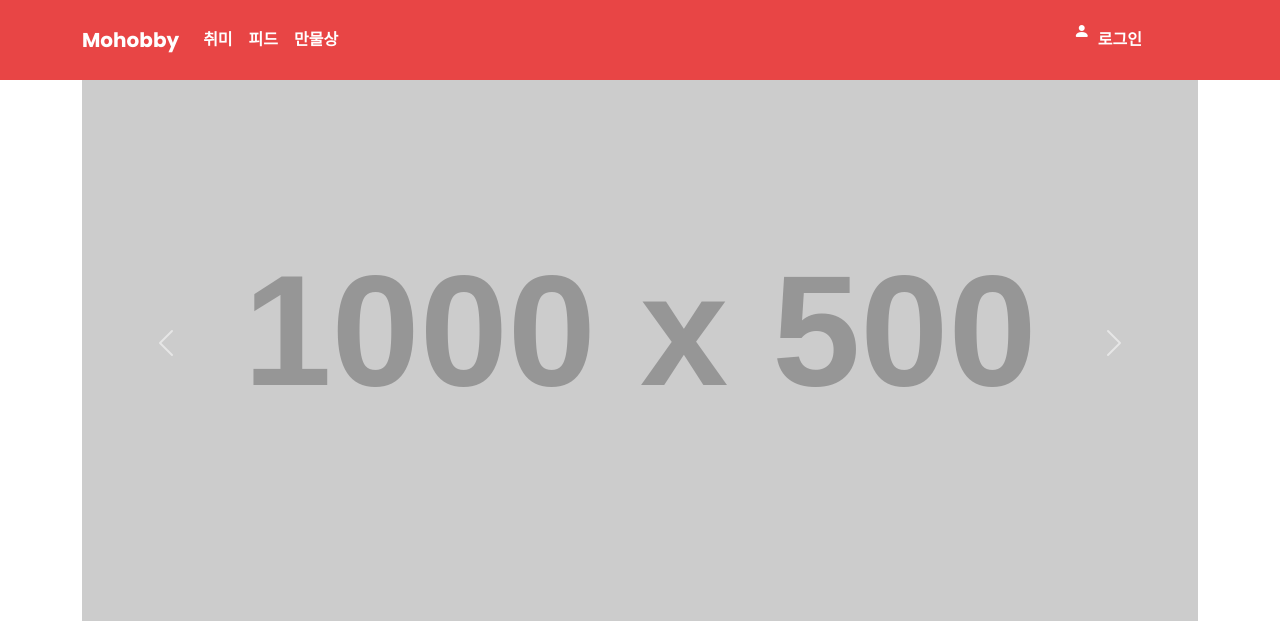
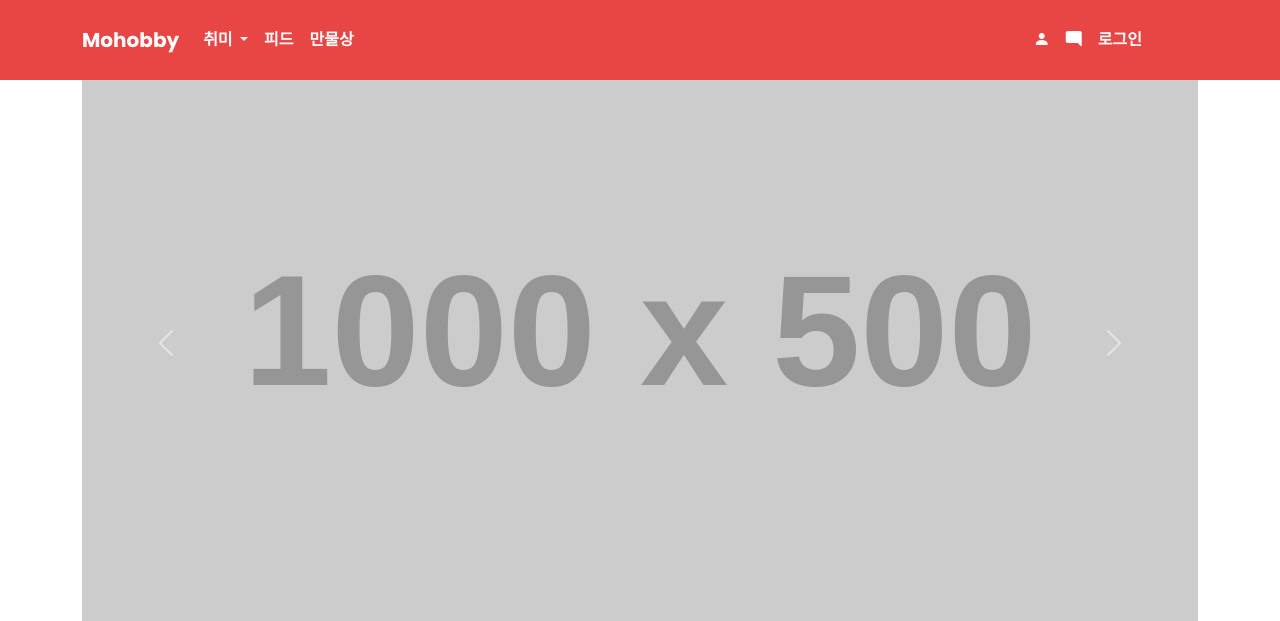
Before and after one commit to midhyun/Mohobby, a Django app: page / in a window 1280 px wide. Shown: the top 621 px of the page. Run offline with Django 3.2, Linux system fonts and the light colour scheme; grey boxes labelled with a size stand in for pictures from a placeholder-image service; some libraries are stand-ins or nearby versions.

Commit message:
fix : nav/네브바 수정[이수영]

```diff
--- a/static/css/footer.css
+++ b/static/css/footer.css
@@ -0,0 +1,8 @@
+.footer_main {
+    background-color: rgb(232, 69, 69);
+    height: 150px;
+}
+
+.footer_content {
+    color: white;
+}
--- a/static/css/nav.css
+++ b/static/css/nav.css
@@ -15,5 +15,8 @@
 
 .nav_person {
     color: white;
-    height: 5rem;
 }
+
+.nav_dropdown {
+    color: rgb(232, 69, 69);
+}
--- a/templates/footer.html
+++ b/templates/footer.html
@@ -1,7 +1,18 @@
 {% load static %}
+<div class="footer_main">
+    <div class="container">
+        <footer class="py-3 my-4">
+            <ul class="nav justify-content-center border-bottom pb-3 mb-3">
+                <li><a href="#" class="nav-link px-2 text-light">Home</a></li>
+                <li><a href="#" class="nav-link px-2 text-light">Home</a></li>
+                <li><a href="#" class="nav-link px-2 text-light">Home</a></li>
+                <li><a href="#" class="nav-link px-2 text-light">Home</a></li>
+                <li><a href="#" class="nav-link px-2 text-light">Home</a></li>
+                <li><a href="#" class="nav-link px-2 text-light">Home</a></li>
+            </ul>
 
-{% block css %}{% endblock css %}
+            <p class="footer_content text-center">© 2022 Company, Inc</p>
+        </footer>
 
-{% block content %}{% endblock content %}
-
-{% block js %}{% endblock js %}
+    </div>
+</div>
--- a/templates/navbar.html
+++ b/templates/navbar.html
@@ -11,8 +11,18 @@
       </button>
       <div class="collapse navbar-collapse" id="navbarSupportedContent">
         <ul class="navbar-nav me-auto mb-2 mb-lg-0">
-          <li class="nav-item">
-            <a class="nav-link active" aria-current="page" href="#">취미</a>
+          <li class="nav-item dropdown">
+            <a class="nav-link active dropdown-toggle" href="#" role="button" data-bs-toggle="dropdown"
+              aria-expanded="false">
+              취미
+            </a>
+            <ul class="dropdown-menu">
+              <li><a class="dropdown-item text-danger" href="#">운동/액티브</a></li>
+              <li><a class="dropdown-item text-danger" href="#">문화/예술</a></li>
+              <li><a class="dropdown-item text-danger" href="#">푸드/드링크</a></li>
+              <li><a class="dropdown-item text-danger" href="#">여행/나들이</a></li>
+              <li><a class="dropdown-item text-danger" href="#">성장/자기계발</a></li>
+            </ul>
           </li>
           <li class="nav-item">
             <a class="nav-link active" aria-current="page" href="#">피드</a>
@@ -22,9 +32,14 @@
           </li>
         </ul>
         <ul class="navbar-nav me-auto mb-2 mb-lg-0 mx-lg-5">
-          <li>
+          <li class='mt-2 mx-2'>
             <a href="">
-              <i class=" nav_person bi bi-person-fill"></i>
+              <i class="nav_person bi bi-person-fill"></i>
+            </a>
+          </li>
+          <li class='mt-2 mx-2'>
+            <a href="">
+              <i class="nav_person bi bi-chat-right-fill"></i>
             </a>
           </li>
           <li class="nav-item">
```
Also changed, not shown: accounts/migrations/0001_initial.py.
